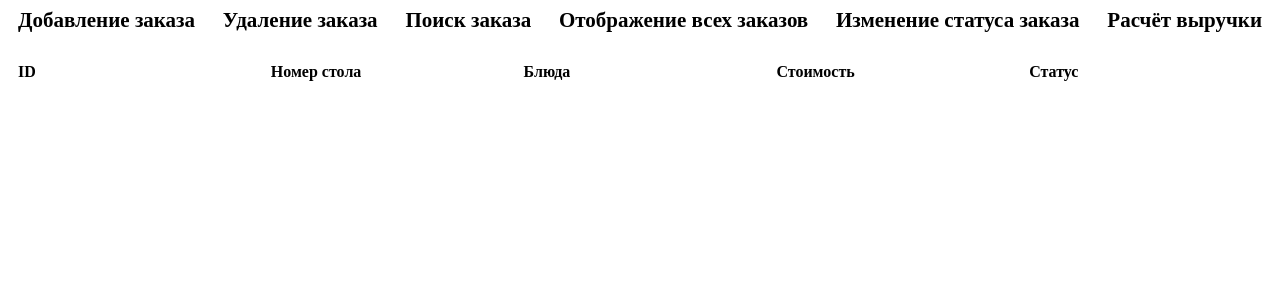
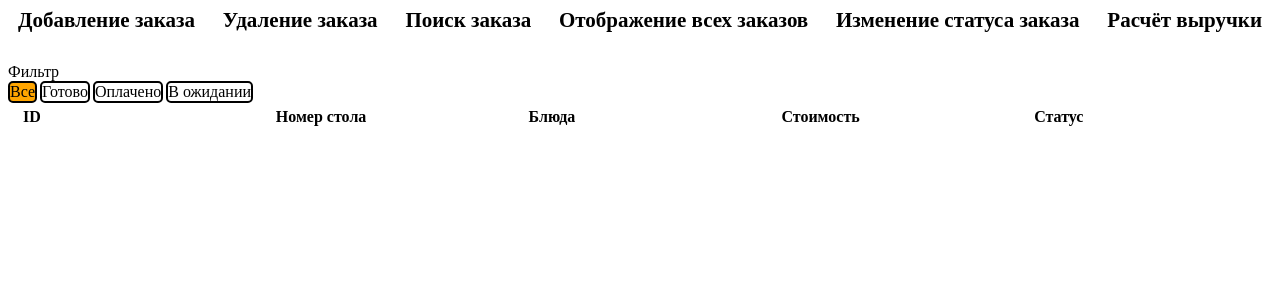
Before and after one commit to slaverchief/Cafeteria-backend, a Django app: page /orders/list in a window 1280 px wide. Shown: the top 300 px of the page. Run offline with Django 5.2, Linux system fonts and the light colour scheme; data that the repository does not hold is empty; parts of the project's set-up code (start-up, migrations or seed data) failed here and were passed over.

Commit message:
ListFilter

```diff
--- a/orders/models.py
+++ b/orders/models.py
@@ -20,8 +20,11 @@ class Order(models.Model):
     items = models.ManyToManyField(Dish, related_name='orders')
     status = models.IntegerField(choices=STATUS_CHOICES)
 
+    def get_status(self):
+        return STATUS_CHOICES[self.status-1][1]
+
     def total_price(self):
-        return sum([item.price for item in self.items.all()])
+        return str(sum([item.price for item in self.items.all()]))+'₽'
 
     def get_items_list(self):
         string = ""
--- a/orders/static/orders/css/orders.css
+++ b/orders/static/orders/css/orders.css
@@ -1,11 +1,32 @@
-#values-name{
-    font-weight: bolder;
+#active{
+    background-color: orange;
+}
+
+.filter-panel{
+    display: flex;
+    gap: 3px;
+}
+
+.filter-panel > div{
+    width: auto;
+    border-radius: 5px;
+    border: 2px solid rgb(0, 0, 0);
+    overflow: hidden;
+    width: fit-content;
 }
 
 .order {
     display: flex;
     justify-content: space-between;
     width: 100%;
+    margin: 5px;
+    font-weight: bold;
+    background-color: #AAAAAA;
+}
+
+#values-name{
+    font-weight: bolder;
+    background-color: unset;
 }
 
 .cell{
--- a/orders/templates/orders/list_orders.html
+++ b/orders/templates/orders/list_orders.html
@@ -6,6 +6,25 @@
 {% endblock %}
 
 {% block content %}
+<span>Фильтр</span>
+<div class="filter-panel">
+    <div id="0"><a href="?">Все</a></div>
+    <div id="1"><a href="?status=1">Готово</a></div>
+    <div id="2"><a href="?status=2">Оплачено</a></div>
+    <div id="3"><a href="?status=3">В ожидании</a></div>
+    {% if status_filter %}
+    <script>
+        block = document.getElementById('{{status_filter}}')
+        block.id = 'active'
+    </script>
+    {% else %}
+    <script>
+        block = document.getElementById('0')
+        block.id = 'active'
+    </script>
+    {% endif %}
+
+</div>
 <div id="orders-list">
     <div class="order" id="values-name">
         <div class="cell">ID</div>
@@ -20,7 +39,7 @@
         <div class="cell">{{order.table_number}}</div>
         <div class="cell">{{order.get_items_list}}</div>
         <div class="cell">{{order.total_price}}</div>
-        <div class="cell">{{order.status}}</div>
+        <div class="cell">{{order.get_status}}</div>
     </div>
     {% endfor %}
 </div>
--- a/orders/views.py
+++ b/orders/views.py
@@ -7,3 +7,16 @@ class OrdersListView(ListView):
     context_object_name = 'orders'
     template_name = 'orders/list_orders.html'
     extra_context = {'title': 'Список заказов'}
+
+    def get_context_data(self, *, object_list=None, **kwargs):
+        context = super().get_context_data(**kwargs)
+        status = self.request.GET.get('status')
+        if status:
+            context['status_filter'] = status
+        return context
+
+    def get_queryset(self):
+        status = self.request.GET.get('status')
+        if not status:
+            return super().get_queryset()
+        return Order.objects.filter(status=status)
```
